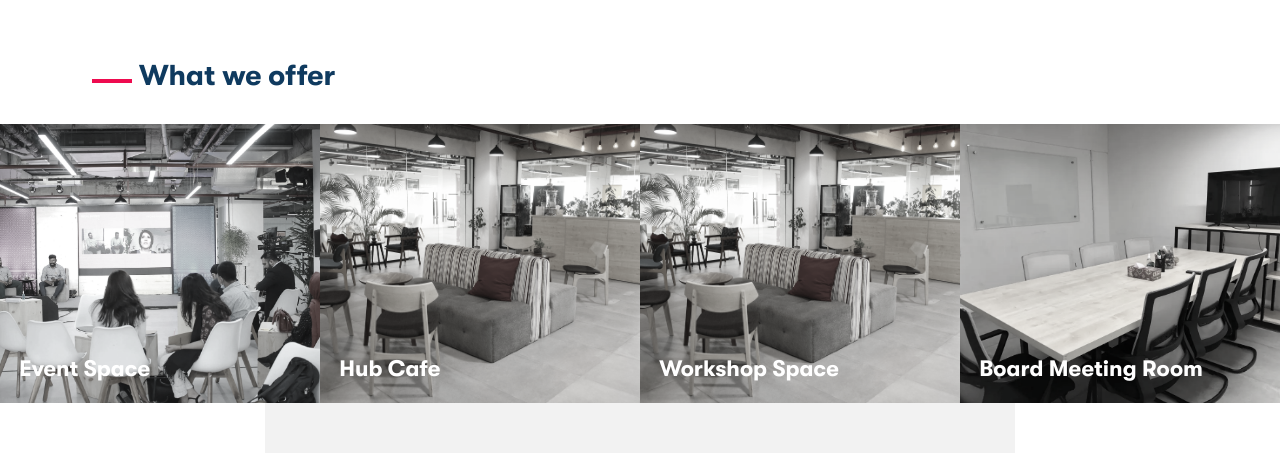
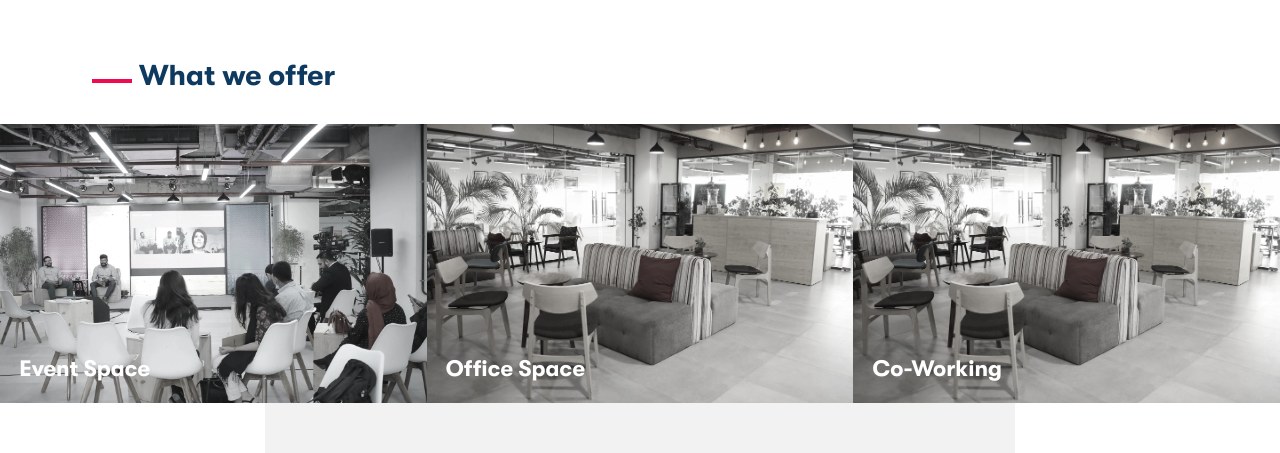
Before and after one commit to yy-ventures/impact-hub, a Next.js app: page / in a window 1280 px wide. Shown: the part 1200-1653 px from the top of the page. Built offline with nearby package versions, Linux system fonts and the light colour scheme; no server answers.

Commit message:
issue fixing

```diff
--- a/components/Home/HomeOffer/HomeOffer.scss
+++ b/components/Home/HomeOffer/HomeOffer.scss
@@ -22,7 +22,7 @@
     }
     &_body{
         display: grid;
-        grid-template-columns: repeat(4, 1fr);
+        grid-template-columns: repeat(3, 1fr);
         @media screen and (max-width: 600px) {
             grid-template-columns: repeat(1, 1fr);
             grid-gap: 2rem;
--- a/static/Data/offer.json
+++ b/static/Data/offer.json
@@ -5,14 +5,10 @@
     },
     {
         "img": "hub-cafe",
-        "title": "Hub Cafe"
+        "title": "Office Space"
     },
     {
         "img": "hub-cafe",
-        "title": "Workshop Space"
-    },
-    {
-        "img": "board-meeting-room",
-        "title": "Board Meeting Room"
+        "title": "Co-Working"
     }
 ]
```
Also changed, not shown: components/Stories/Stories.js (+3 -1 lines).
